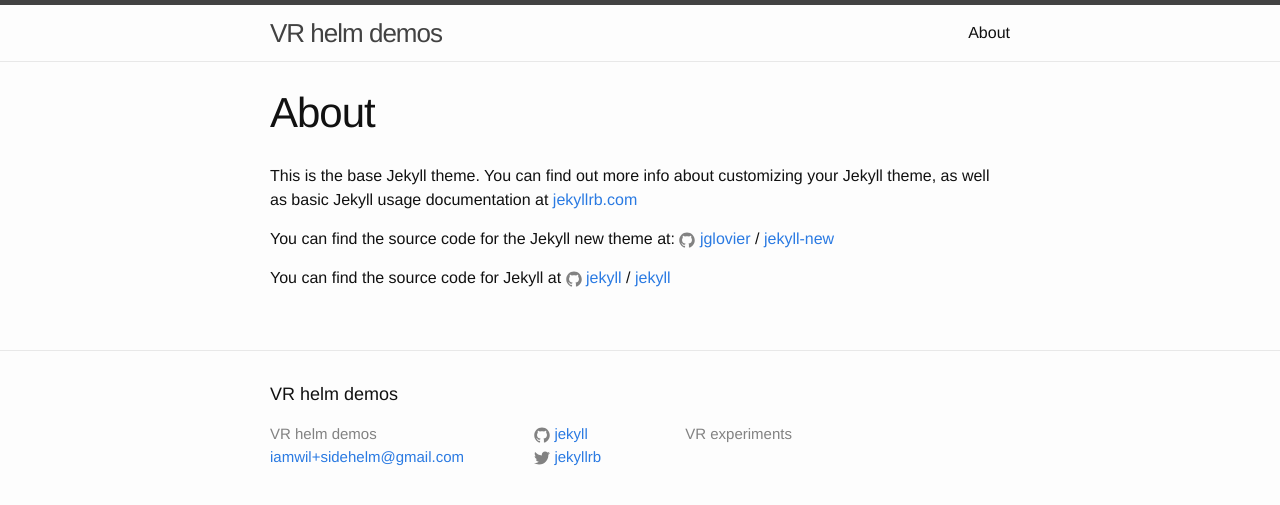
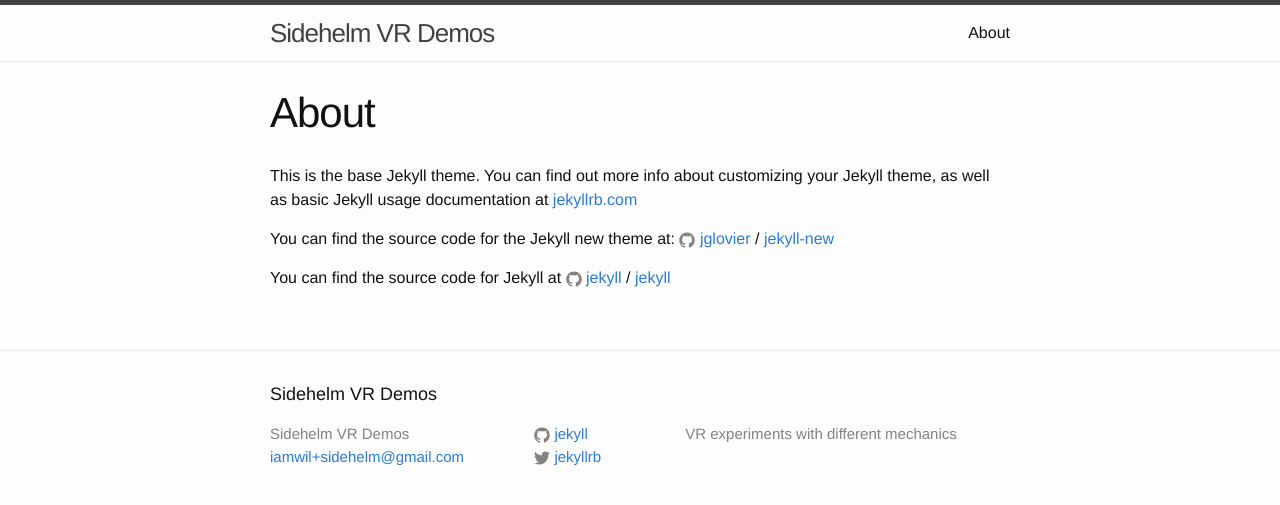
Before and after one commit to iamwilhelm/blog.sidehelm.com, a Jekyll site: the page built from about.md, in a window 1280 px wide. Shown: the top 505 px of the page. Built offline with Jekyll 4.4.1, drawn with Linux system fonts in a browser that asks for light colours.

Commit message:
rename blog

```diff
--- a/_config.yml
+++ b/_config.yml
@@ -6,10 +6,10 @@
 # 'jekyll serve'. If you change this file, please restart the server process.
 
 # Site settings
-title: VR helm demos
+title: Sidehelm VR Demos
 email: iamwil+sidehelm@gmail.com
 description: > # this means to ignore newlines until "baseurl:"
-  VR experiments
+  VR experiments with different mechanics
 baseurl: "" # the subpath of your site, e.g. /blog
 url: "https://iamwilhelm.github.io/blog.sidehelm.com" # the base hostname & protocol for your site
 twitter_username: jekyllrb
```
